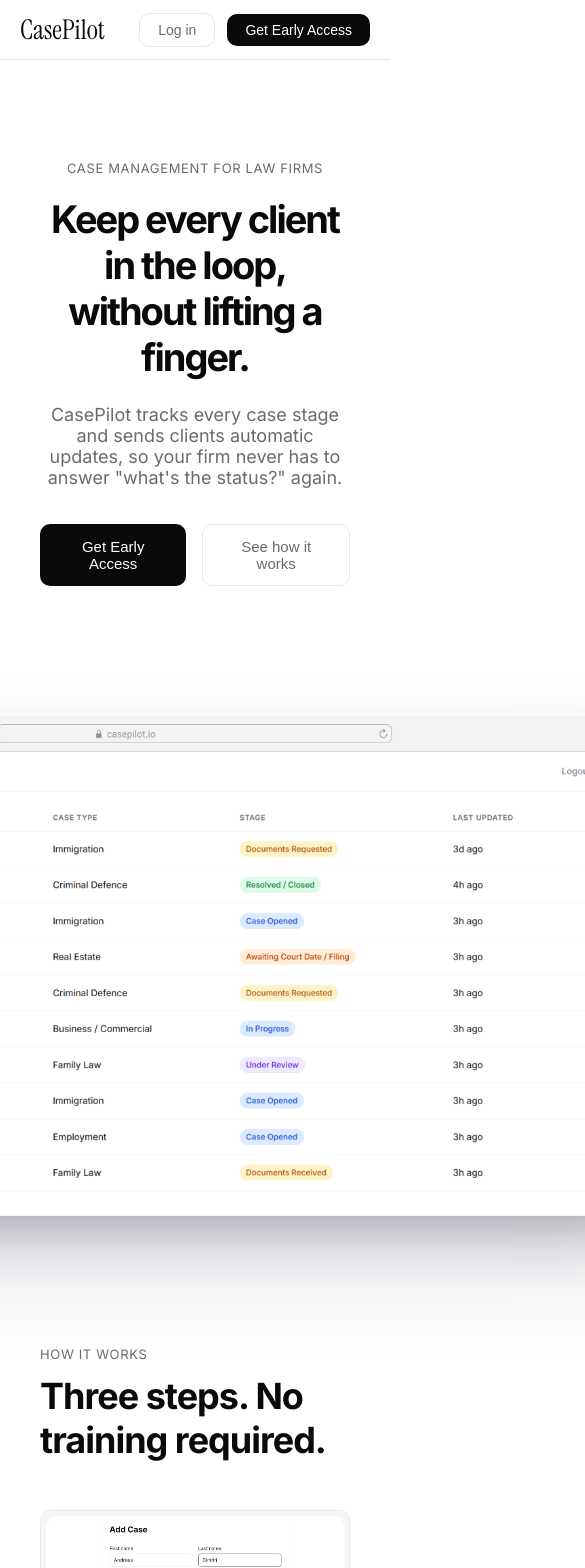
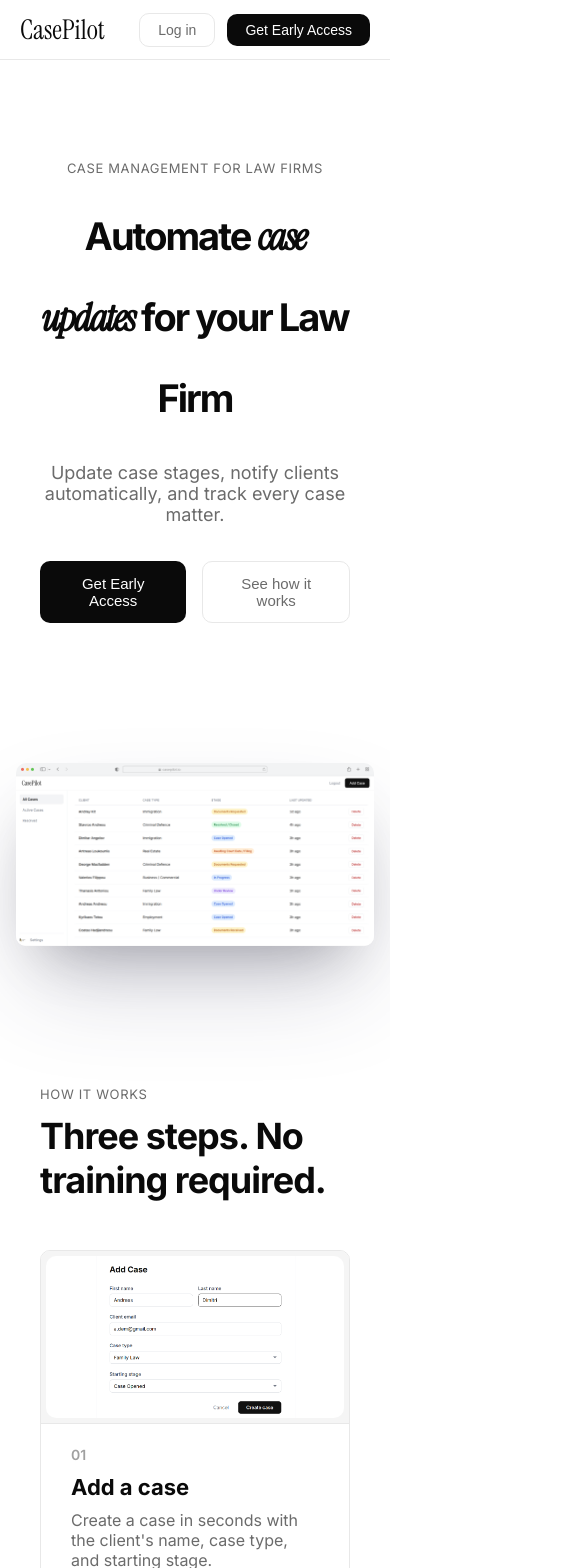
Before and after one commit to ArtemiiHH/case-pilot-website, a React (Vite) app: page / in a window 390 px wide. Shown: the top 1568 px of the page, 585 px wide, since content can reach past the window. Built offline with nearby package versions, Linux system fonts and the light colour scheme.

Commit message:
Update text in hero section + make ProductGraphic responsive

```diff
--- a/src/components/Hero/Hero.jsx
+++ b/src/components/Hero/Hero.jsx
@@ -1,8 +1,8 @@
-import appStyles from '../../App.module.css'
-import styles from './Hero.module.css'
+import appStyles from "../../App.module.css";
+import styles from "./Hero.module.css";
 
 function scrollTo(id) {
-  document.getElementById(id)?.scrollIntoView({ behavior: 'smooth' })
+  document.getElementById(id)?.scrollIntoView({ behavior: "smooth" });
 }
 
 export default function Hero() {
@@ -10,26 +10,26 @@
     <section className={styles.hero}>
       <p className={styles.eyebrow}>Case management for law firms</p>
       <h1 className={styles.title}>
-        Keep every client in the loop, without lifting a finger.
+        Automate <i className={styles.titleItalic}>case updates</i> for your Law Firm
       </h1>
       <p className={styles.subtitle}>
-        CasePilot tracks every case stage and sends clients automatic updates,
-        so your firm never has to answer "what's the status?" again.
+        Update case stages, notify clients automatically, and track every case
+        matter.
       </p>
       <div className={styles.ctas}>
         <button
           className={`${appStyles.btnDark} ${appStyles.btnLarge}`}
-          onClick={() => scrollTo('waitlist')}
+          onClick={() => scrollTo("waitlist")}
         >
           Get Early Access
         </button>
         <button
           className={`${appStyles.btnGhost} ${appStyles.btnLarge}`}
-          onClick={() => scrollTo('how')}
+          onClick={() => scrollTo("how")}
         >
           See how it works
         </button>
       </div>
     </section>
-  )
+  );
 }
--- a/src/components/Hero/Hero.module.css
+++ b/src/components/Hero/Hero.module.css
@@ -20,8 +20,13 @@
   font-size: clamp(38px, 6vw, 68px);
   font-weight: 700;
   letter-spacing: -2px;
+  line-height: 5rem;
   max-width: 820px;
   margin: 0 0 24px;
+}
+
+.titleItalic {
+  font-family: "Instrument Serif", serif;
 }
 
 .subtitle {
--- a/src/components/ProductGraphic/ProductGraphic.module.css
+++ b/src/components/ProductGraphic/ProductGraphic.module.css
@@ -1,7 +1,6 @@
 .container {
-  height: 600px;
   width: 100%;
-  padding: 100px 0;
+  padding: 100px 24px;
 
   display: flex;
   justify-content: center;
@@ -9,11 +8,18 @@
 }
 
 .graphic {
-  height: 500px;
-  width: auto;
+  width: 100%;
+  max-width: 860px;
+  height: auto;
   border-radius: 10px;
   box-shadow:
     rgba(255, 255, 255, 0.1) 0px 1px 1px 0px inset,
     rgba(50, 50, 93, 0.25) 0px 50px 100px -20px,
     rgba(0, 0, 0, 0.3) 0px 30px 60px -30px;
 }
+
+@media (max-width: 768px) {
+  .container {
+    padding: 60px 16px;
+  }
+}
```
